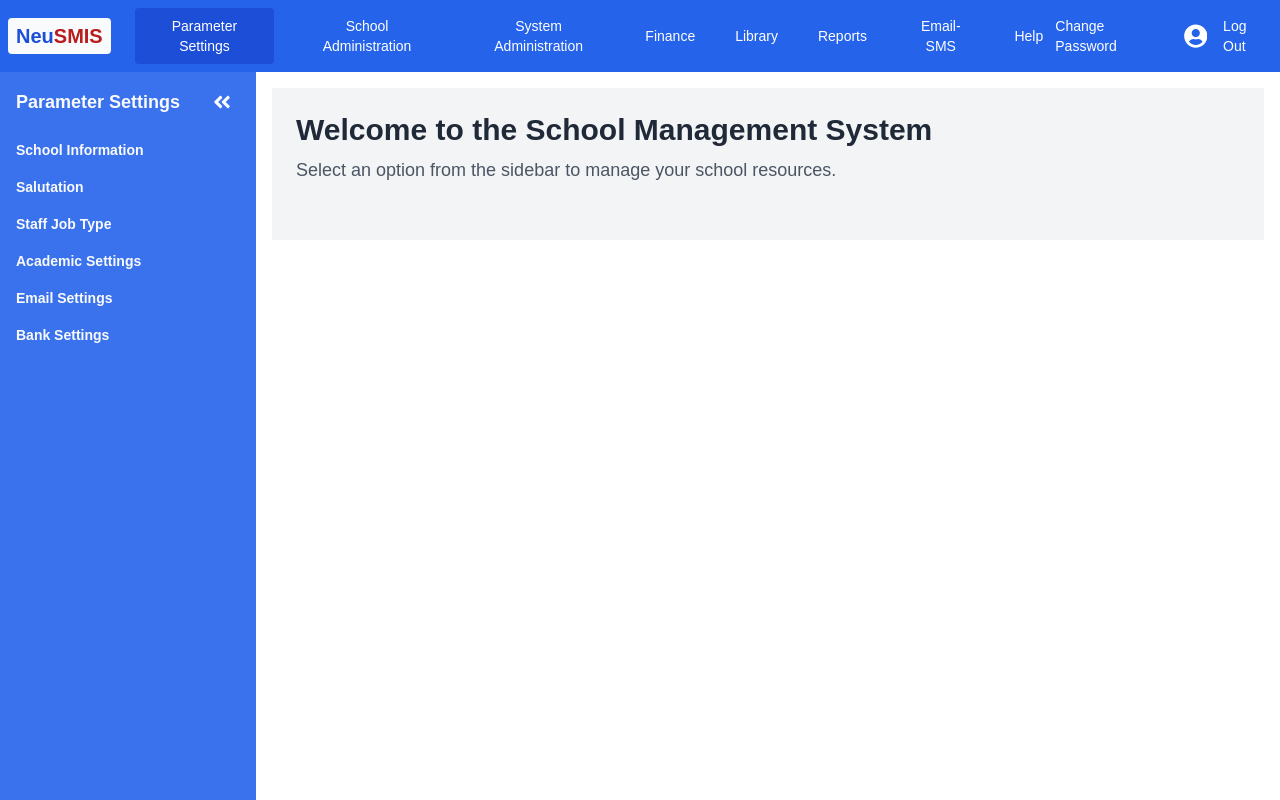
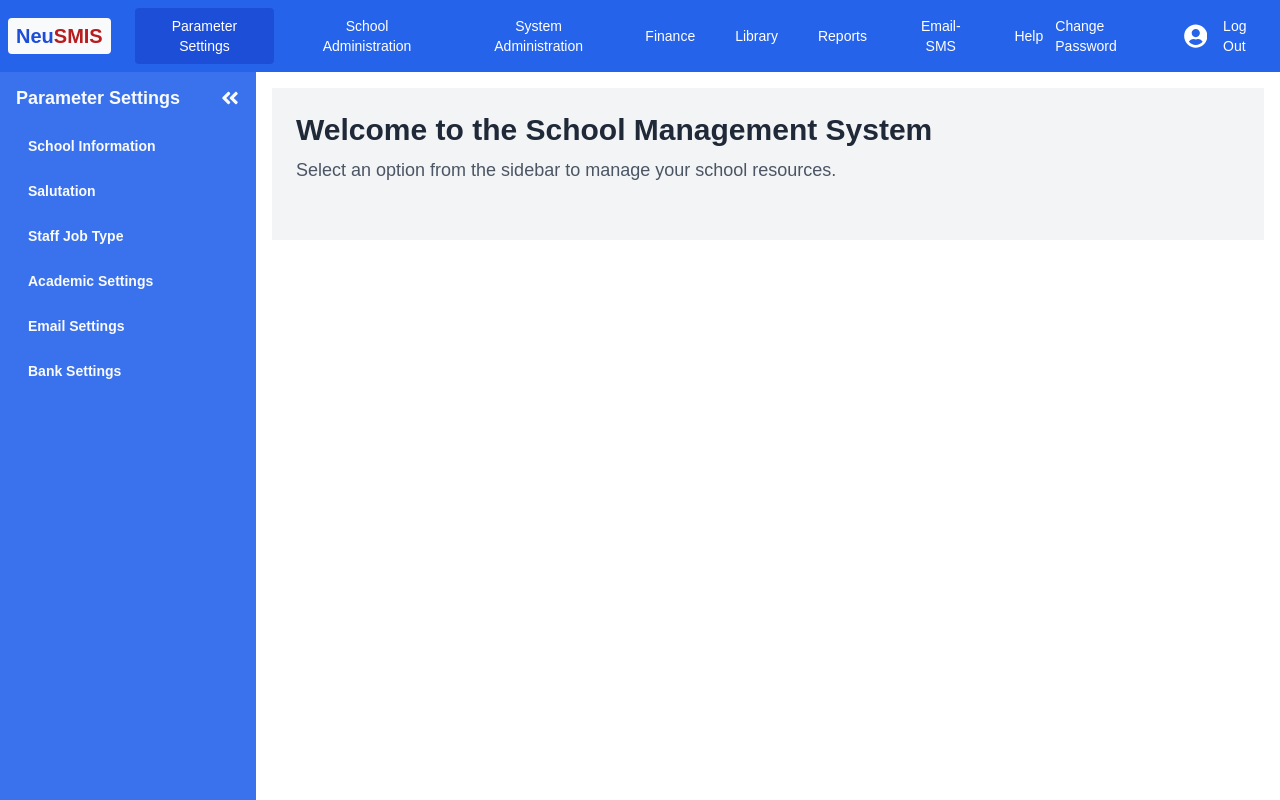
Before and after one commit to deeingasha/NeuSIMS-prac, a React (Vite) app in the folder neusims.client/: page / in a window 1280 px wide. Built offline with nearby package versions, Linux system fonts and the light colour scheme; sample sign-in values are in the browser's storage.

Commit message:
Improved sidebar styling for hover and active tabs

```diff
--- a/neusims.client/src/layout/Sidebar.jsx
+++ b/neusims.client/src/layout/Sidebar.jsx
@@ -58,7 +58,10 @@ const Sidebar = () => {
         >
           {selectedTab}
         </h2>
-        <button onClick={toggleSidebar} className="p-2">
+        <button
+          onClick={toggleSidebar}
+          className="p-2rounded hover:bg-blue-700 transition-colors"
+        >
           {isOpen ? (
             <FaAngleDoubleLeft size={20} />
           ) : (
@@ -68,23 +71,23 @@ const Sidebar = () => {
       </div>
       <nav className="flex-1 overflow-y-auto">
         {menuItems[selectedTab]?.map((menu, idx) => (
-          <div key={idx} className="px-4 py-2">
+          <div key={idx} className="px-4 py-1">
             <button
               onClick={() => toggleMenu(menu.title)}
-              className={`w-full text-left font-semibold ${
+              className={`w-full text-left font-semibold px-3 py-2 rounded transition-colors ${
                 pathSegments[0] ===
                   menu.title.toLowerCase().replace(/ /g, "-") &&
                 currentPath.startsWith(
                   `/${menu.title.toLowerCase().replace(/ /g, "-")}`
                 )
-                  ? "bg-blue-600" //TODO find better indicator for active menu
-                  : ""
+                  ? "bg-blue-700" //TODO find better indicator for active menu
+                  : "hover:bg-blue-700/50"
               }`}
             >
               {menu.title}
             </button>
             {openMenus[menu.title] && (
-              <ul className="pl-4 mt-2">
+              <ul className="pl-4 mt-2 space-y-1">
                 {menu.subItems.map((sub, subIdx) => {
                   // Construct the full path for this item
                   const itemPath = `/${menu.title
@@ -96,8 +99,10 @@ const Sidebar = () => {
                   return (
                     <li
                       key={subIdx}
-                      className={`py-1 text-sm hover:underline cursor-pointer ${
-                        currentPath === itemPath ? "bg-blue-600" : ""
+                      className={`block py-2 px-3 text-sm rounded hover:underline transition-colors ${
+                        currentPath === itemPath
+                          ? "bg-blue-700"
+                          : "hover:bg-blue-700/50"
                       }`}
                     >
                       <Link to={itemPath}>{sub}</Link>
```
